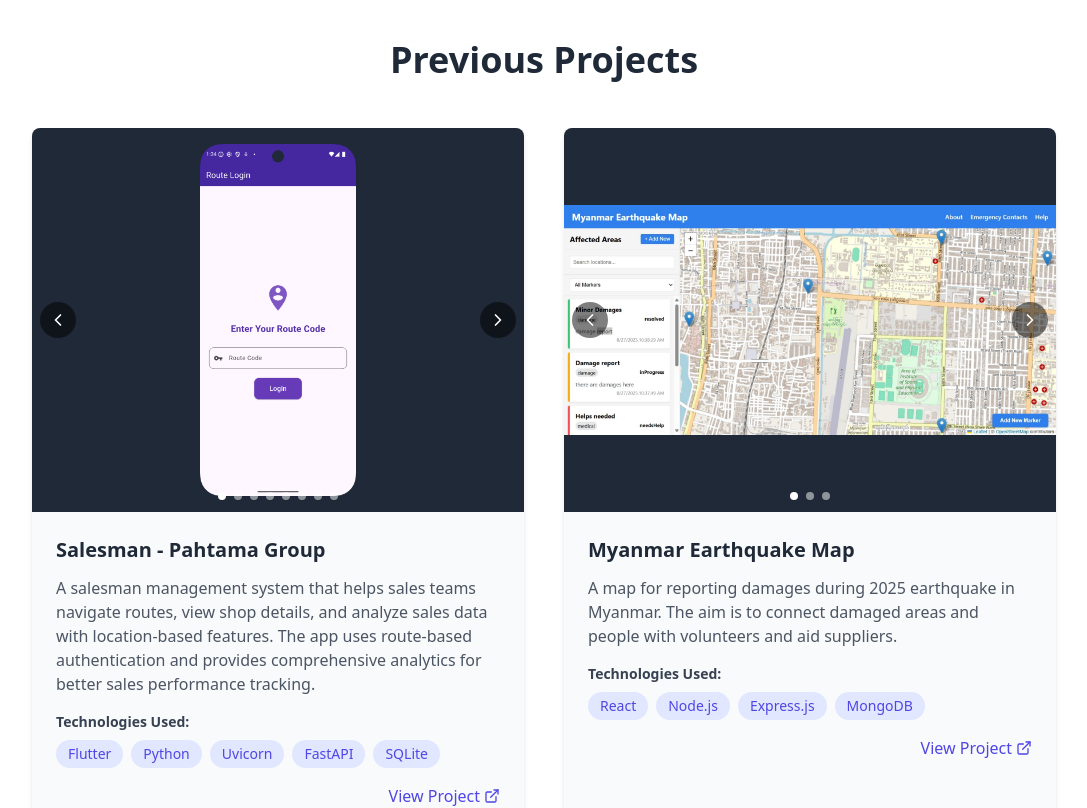
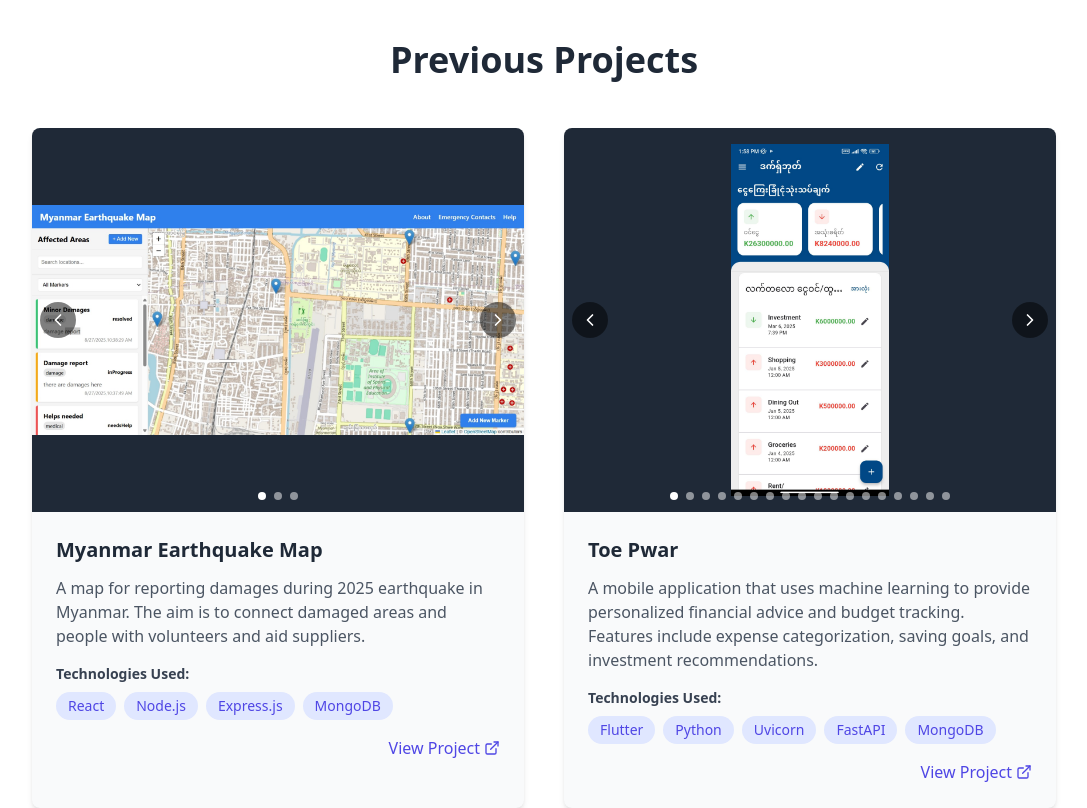
Before and after one commit to LinNyiAung/Portfolio, a React (Create React App) app: page / in a window 1280 px wide. Shown: the part 1880-2688 px from the top of the page, without its empty margins (96-1183 px from the left). Built offline with nearby package versions, Linux system fonts and the light colour scheme.

Commit message:
Salesman - Pahtama Group project remove

```diff
--- a/src/App.js
+++ b/src/App.js
@@ -417,15 +417,6 @@ export default function PortfolioWebsite() {
             animate={animatedElements.projects ? "visible" : "hidden"}
             className="max-w-5xl mx-auto grid grid-cols-1 md:grid-cols-2 gap-10"
           >
-            <ProjectCard
-              title="Salesman - Pahtama Group"
-              description="A salesman management system that helps sales teams navigate routes, view shop details, and analyze sales data with location-based features. The app uses route-based authentication and provides comprehensive analytics for better sales performance tracking."
-              technologies={['Flutter', 'Python', 'Uvicorn', 'FastAPI', 'SQLite']}
-              images={[
-                phms1, phms2, phms3, phms4, phms5, phms6, phms7, phms8,
-              ]}
-              link="#"
-            />
             <ProjectCard
               title="Myanmar Earthquake Map"
               description="A map for reporting damages during 2025 earthquake in Myanmar. The aim is to connect damaged areas and people with volunteers and aid suppliers."
```
